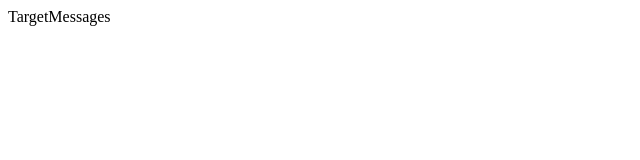
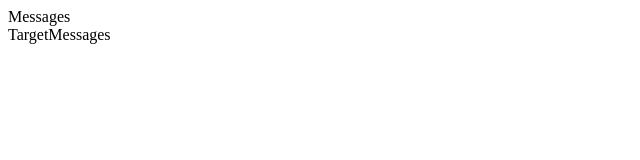
Before and after one commit to Stalloyde/messagingapp-client, a React (Vite) app: page /messages/1 in a window 1280 px wide. Shown: the top 160 px of the page, without its empty margins (0-640 px from the left). Built offline with nearby package versions, Linux system fonts and the light colour scheme.

Commit message:
Implement layout

```diff
--- a/index.html
+++ b/index.html
@@ -4,7 +4,7 @@
     <meta charset="UTF-8" />
     <link rel="icon" type="image/svg+xml" href="/vite.svg" />
     <meta name="viewport" content="width=device-width, initial-scale=1.0" />
-    <title>Messagin App</title>
+    <title>Messaging App</title>
   </head>
   <body>
     <div id="root"></div>
--- a/src/App.tsx
+++ b/src/App.tsx
@@ -1,10 +1,10 @@
-import React, { useState } from 'react';
+import React from 'react';
 import {
   createBrowserRouter,
   RouterProvider,
   Navigate,
 } from 'react-router-dom';
-import Home from './components/Home';
+import Layout from './components/Layout';
 import Login from './components/Login';
 import Signup from './components/Signup';
 import Requests from './components/Requests';
@@ -19,7 +19,7 @@ const App = () => {
     },
     {
       path: '/',
-      element: <Home />,
+      element: <Layout />,
     },
     {
       path: '/requests',
--- a/src/components/Home.tsx
+++ /dev/null
@@ -1,5 +0,0 @@
-function Home() {
-  return <>Homepage</>;
-}
-
-export default Home;
--- /dev/null
+++ b/src/components/Layout.tsx
@@ -0,0 +1,13 @@
+import Messages from './Messages';
+
+function Layout({ children }: { children?: React.ReactNode }) {
+  return (
+    <>
+      <Messages />
+      {children && <main>{children}</main>}
+      {!children && <main>Hello to the Messaging App</main>}
+    </>
+  );
+}
+
+export default Layout;
--- a/src/components/Login.tsx
+++ b/src/components/Login.tsx
@@ -1,4 +1,3 @@
-import React from 'react';
 import { Link } from 'react-router-dom';
 
 function Login() {
--- /dev/null
+++ b/src/components/Messages.tsx
@@ -0,0 +1,5 @@
+function Messages() {
+  return <>Messages</>;
+}
+
+export default Messages;
--- a/src/components/Requests.tsx
+++ b/src/components/Requests.tsx
@@ -1,5 +1,7 @@
+import Layout from './Layout';
+
 function Requests() {
-  return <>Requests</>;
+  return <Layout>Requests</Layout>;
 }
 
 export default Requests;
--- a/src/components/TargetMessages.tsx
+++ b/src/components/TargetMessages.tsx
@@ -1,5 +1,7 @@
+import Layout from './Layout';
+
 function TargetMessages() {
-  return <>TargetMessages</>;
+  return <Layout>TargetMessages</Layout>;
 }
 
 export default TargetMessages;
--- a/src/components/TargetRequest.tsx
+++ b/src/components/TargetRequest.tsx
@@ -1,5 +1,7 @@
+import Layout from './Layout';
+
 function TargetRequest() {
-  return <>TargetRequest</>;
+  return <Layout>TargetRequest</Layout>;
 }
 
 export default TargetRequest;
```
